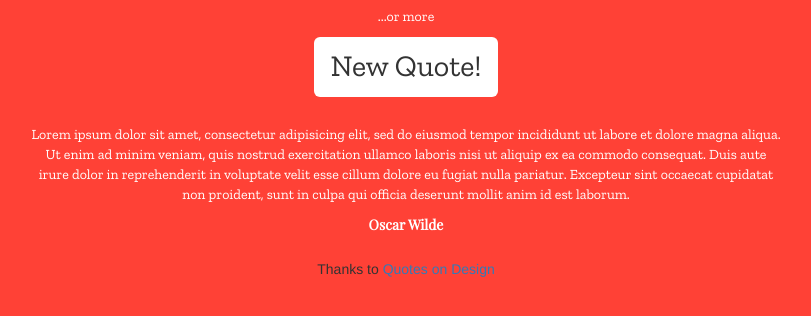
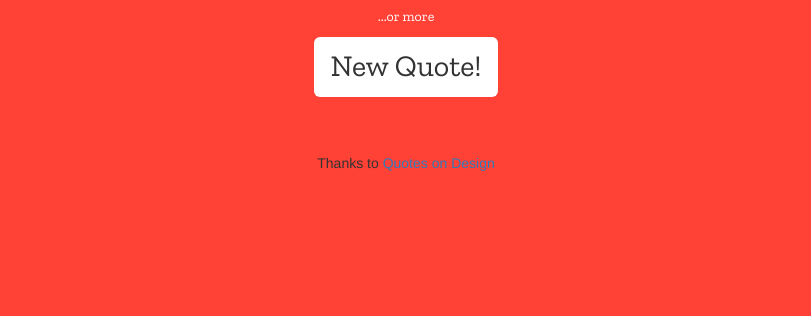
Before and after one commit to yabbes/quoteoftheday, a website: page index.html in a window 1280 px wide. Shown: the part 156-472 px from the top of the page, without its empty margins (234-1045 px from the left). Drawn offline with nearby package versions, Linux system fonts and the light colour scheme; no server answers; a web font is replaced by a local one.

Commit message:
finished cleaning up

```diff
--- a/index.html
+++ b/index.html
@@ -28,10 +28,8 @@
             <button id="submitButton" class="btn btn-default btn-lg">New Quote!</button>
           </div>
           <div class="quotebox">
-            <p id="quoteText">
-              Lorem ipsum dolor sit amet, consectetur adipisicing elit, sed do eiusmod tempor incididunt ut labore et dolore magna aliqua. Ut enim ad minim veniam, quis nostrud exercitation ullamco laboris nisi ut aliquip ex ea commodo consequat. Duis aute irure dolor in reprehenderit in voluptate velit esse cillum dolore eu fugiat nulla pariatur. Excepteur sint occaecat cupidatat non proident, sunt in culpa qui officia deserunt mollit anim id est laborum.
-            </p>
-            <p id="quoteAuthor">Oscar Wilde</p>
+            <p id="quoteText"></p>
+            <p id="quoteAuthor"></p>
           </div>
 
         </div>
--- a/src.css
+++ b/src.css
@@ -40,7 +40,8 @@ body {
     background-color: rgb(255, 134, 128)!important;
   }
 .quotebox {
-  margin-top: 2em;
+  margin-top: 1.4em;
+  font-size: 3rem;
 }
 .quotebox #quoteAuthor{
     font-family: 'Playfair Display', serif;
--- a/src/src.css
+++ b/src/src.css
@@ -46,7 +46,8 @@ body {
 }
 
 .quotebox {
-  margin-top: 2em;
+  margin-top: 1.4em;
+  font-size: 3rem;
 
   #quoteAuthor{
     font-family: 'Playfair Display', serif;
```
Also changed, not shown: main.js (+2 -16 lines).
